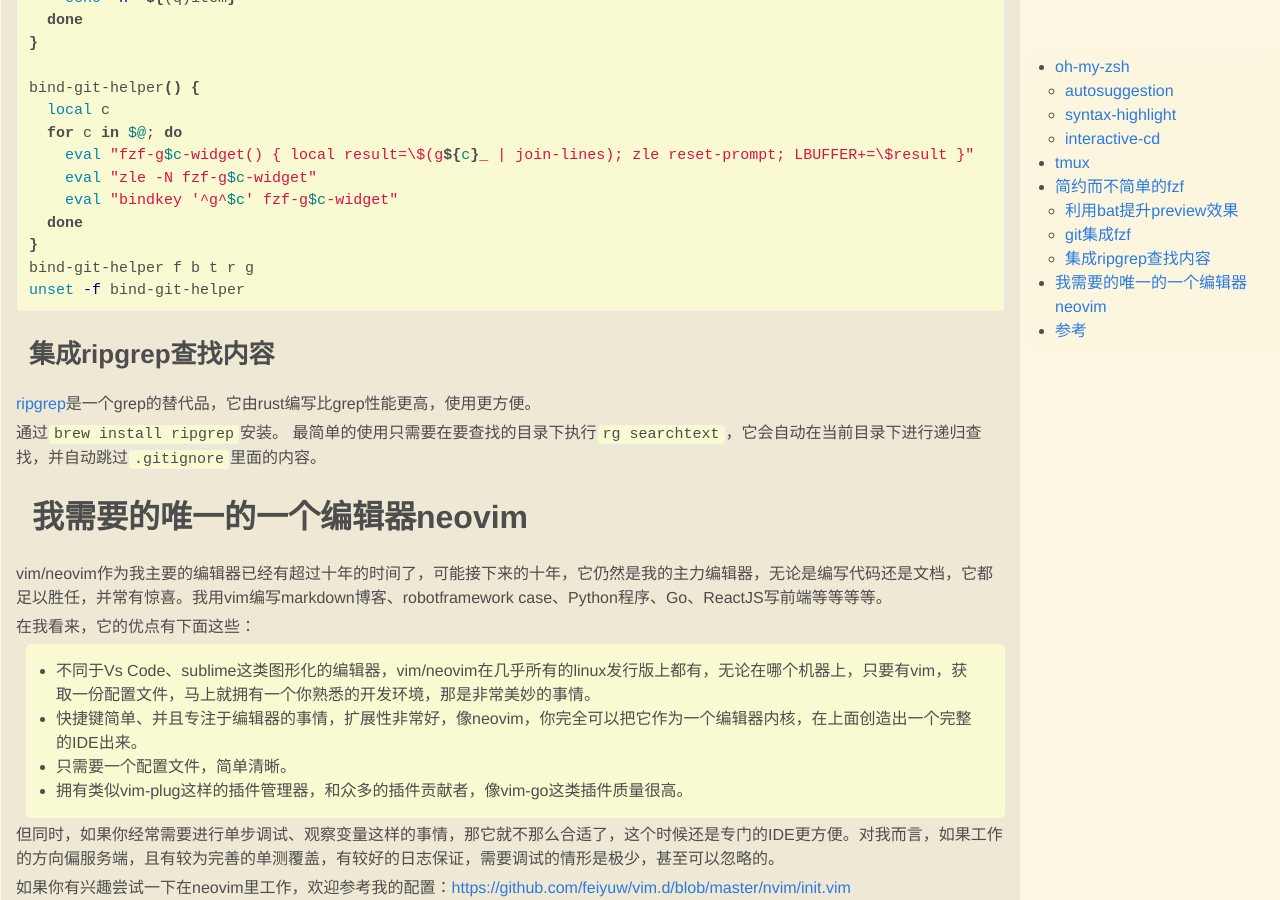
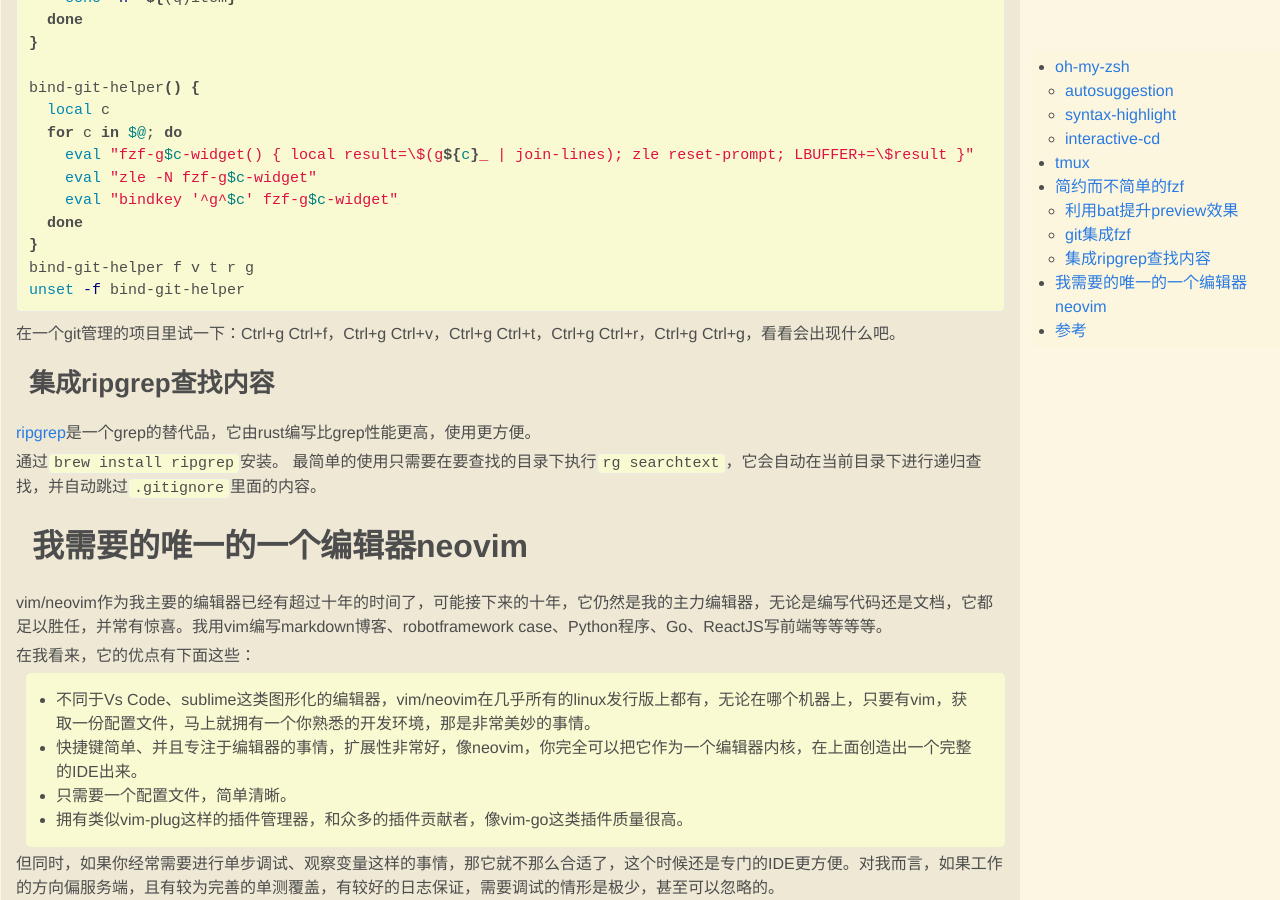
Before and after one commit to feiyuw/feiyuw.github.io, a Jekyll site: the page built from _posts/2019-06-13-work-with-terminal.md, in a window 1280 px wide and 900 px high, scrolled down 4406 px. Built offline with Jekyll 4.4.1, drawn with Linux system fonts in a browser that asks for light colours; nearby versions of some CDN libraries; comment, search, counter and statistics services are not loaded.

Commit message:
add shortcut

````diff
--- a/_posts/2019-06-13-work-with-terminal.md
+++ b/_posts/2019-06-13-work-with-terminal.md
@@ -210,9 +210,11 @@ bind-git-helper() {
     eval "bindkey '^g^$c' fzf-g$c-widget"
   done
 }
-bind-git-helper f b t r g
+bind-git-helper f v t r g
 unset -f bind-git-helper
 ```
+
+在一个git管理的项目里试一下：Ctrl+g Ctrl+f，Ctrl+g Ctrl+v，Ctrl+g Ctrl+t，Ctrl+g Ctrl+r，Ctrl+g Ctrl+g，看看会出现什么吧。
 
 ### 集成ripgrep查找内容
 
````
Also changed, not shown: other parts of _posts/2019-06-13-work-with-terminal.md (+1 -1 lines).
